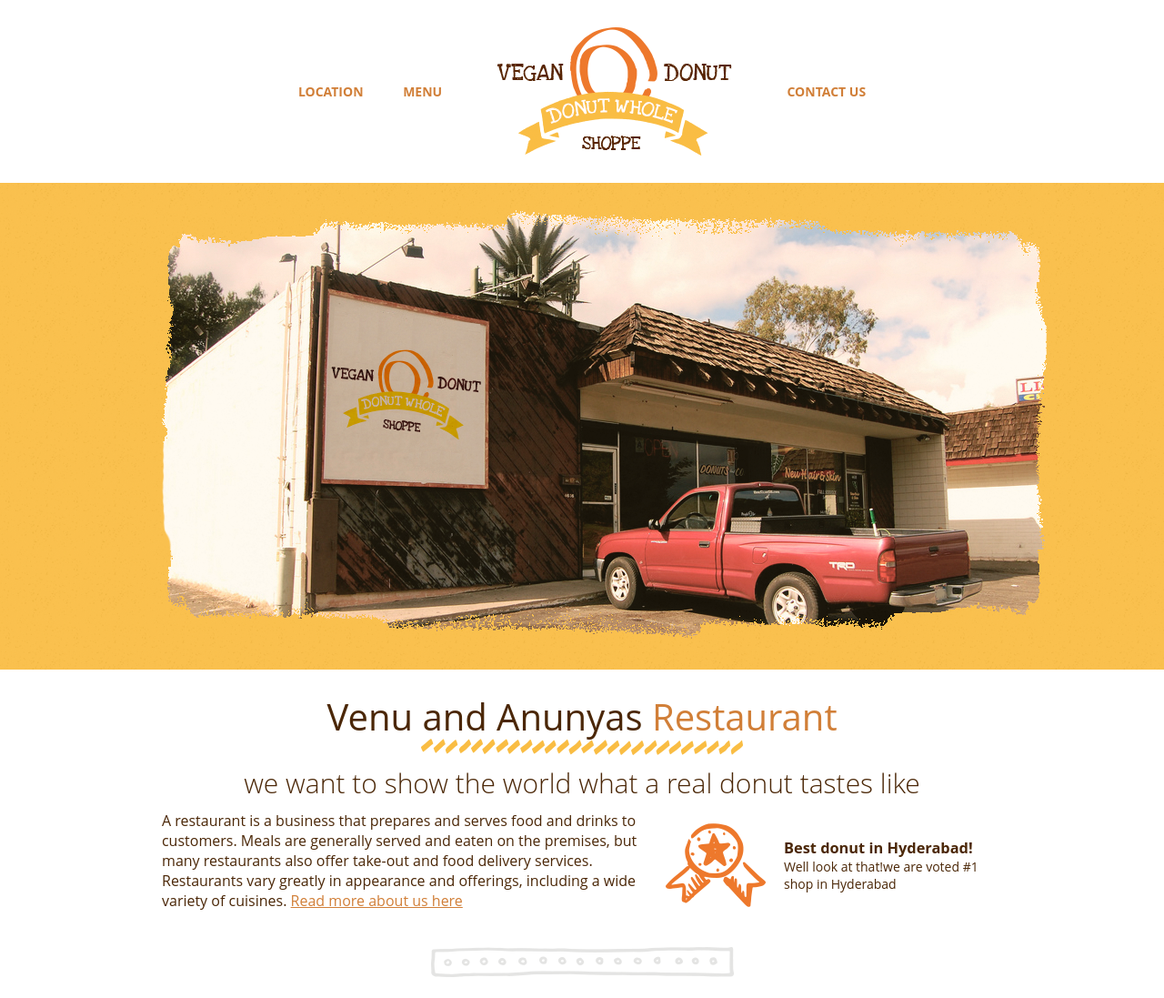
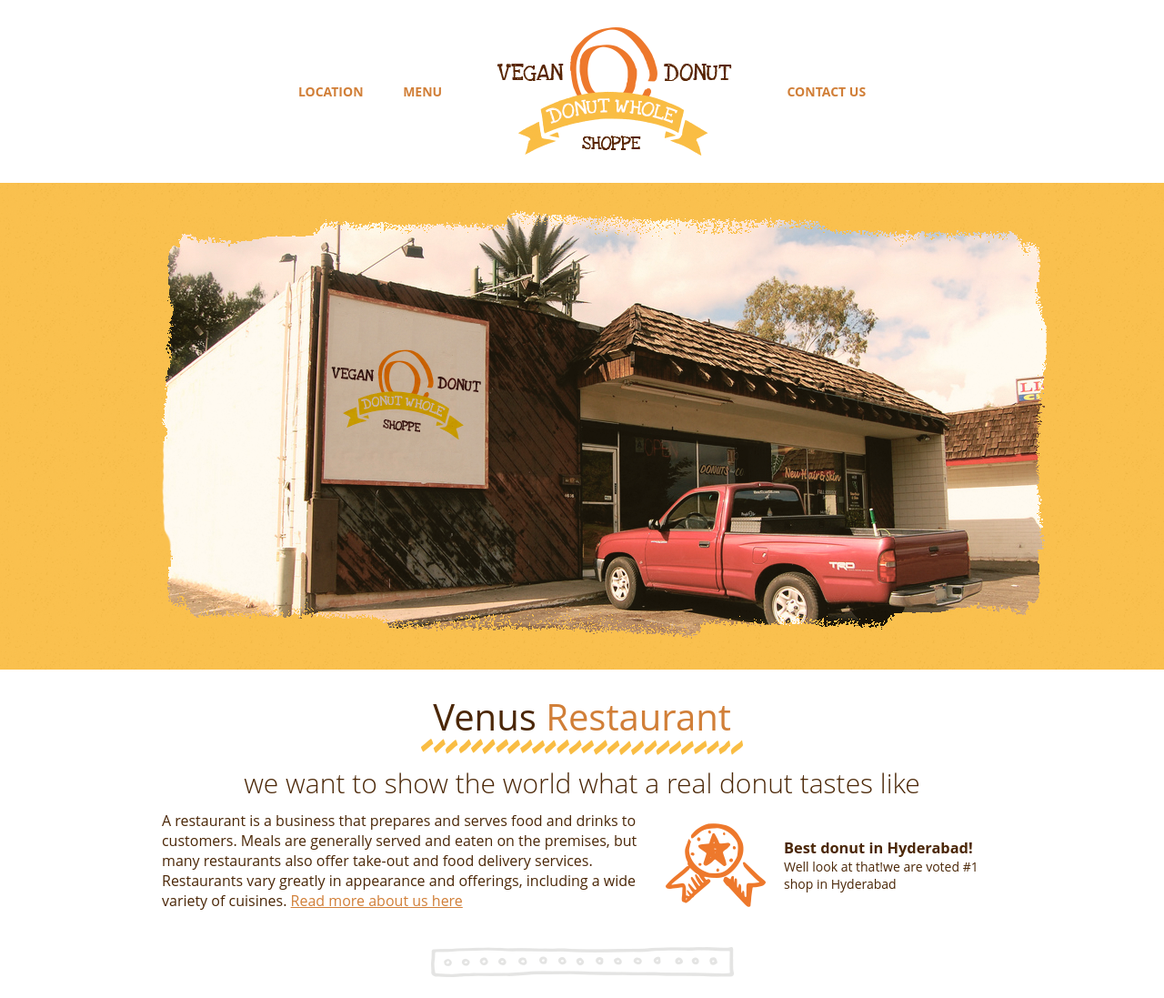
Before and after one commit to venu2934/venu2934.github.io, a plain HTML site: page index.html in a window 1280 px wide. Shown: the top 1097 px of the page at 91% size. Drawn offline with Linux system fonts and the light colour scheme.

Commit message:
Update index.html

```diff
--- a/index.html
+++ b/index.html
@@ -35,7 +35,7 @@
 
 	<div class="container">
 					<div id="whole-story" class="clearfix">
-						<h1><em>Venu and Anunyas</em> Restaurant</h1>
+						<h1><em>Venus</em> Restaurant</h1>
 						<p class="lead">we want to show the world what a real donut tastes like</p>
 					<div id="story-excerpt">
 							<p>
```
